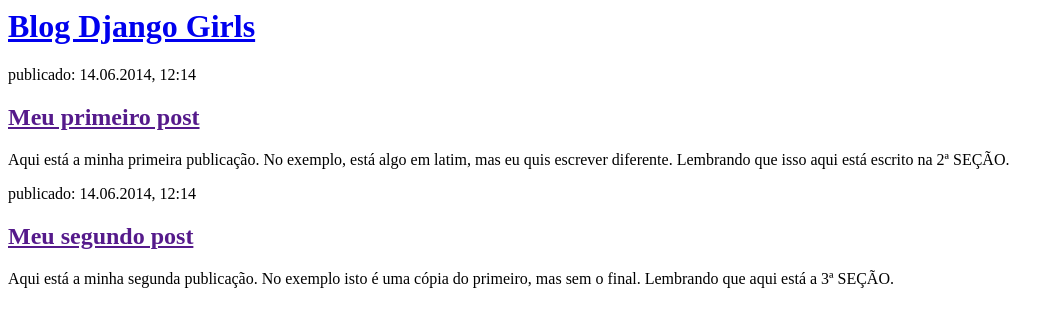
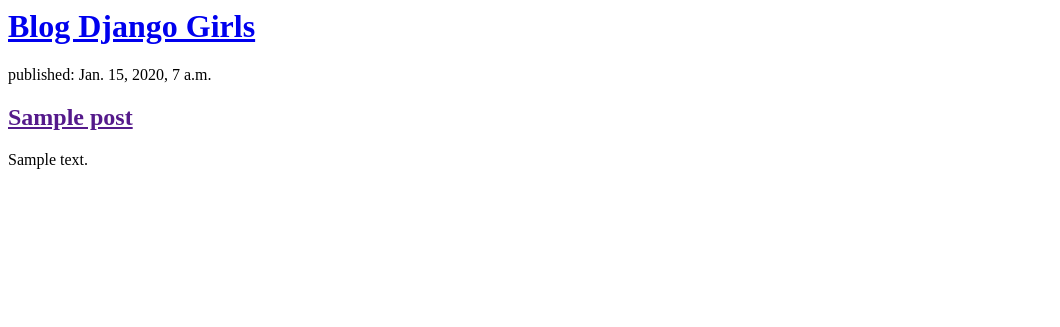
Before and after one commit to ricardoqem/my-first-blog, a Django app: template blog/templates/blog/post_list.html in a window 1280 px wide. Shown: the top 327 px of the page, without its empty margins (0-1060 px from the left). Run offline with Django 3.2, Linux system fonts and the light colour scheme; the template is opened without the code that fills it: values that come from a table or form of the project are taken from there, others are empty; tables that the repository leaves empty hold one stand-in row (values such as "Sample post").

Commit message:
Modified templates to display posts from database.

```diff
--- a/blog/templates/blog/post_list.html
+++ b/blog/templates/blog/post_list.html
@@ -7,18 +7,13 @@
 			<h1><a href="/">Blog Django Girls</a></h1>
 		</div>
 
-		<div>
-			<p>publicado: 14.06.2014, 12:14</p>
-			<h2><a href="">Meu primeiro post</a></h2>
-			<p>Aqui está a minha primeira publicação. No exemplo, está algo em latim, mas eu quis escrever diferente.
-			Lembrando que isso aqui está escrito na 2ª SEÇÃO.</p>
-		</div>
+		{% for post in posts %}
+			<div>
+				<p>published: {{ post.published_date }}</p>
+				<h2><a href="">{{ post.title }}</a></h2>
+				<p>{{ post.text|linebreaksbr }}</p>
+			</div>
+		{% endfor%}
 
-		<div>
-			<p>publicado: 14.06.2014, 12:14</p>
-			<h2><a href="">Meu segundo post</a></h2>
-			<p>Aqui está a minha segunda publicação. No exemplo isto é uma cópia do primeiro, mas sem o final. Lembrando
-			que aqui está a 3ª SEÇÃO.
-		</div>
 	</body>
 </html>
--- a/blog/views.py
+++ b/blog/views.py
@@ -1,4 +1,6 @@
 from django.shortcuts import render
+from .models import Post
 
 def post_list(request):
-	return render(request, 'blog/post_list.html', {})
+	posts = Post.objects.filter(title__contains='Título').order_by('create_date')
+	return render(request, 'blog/post_list.html', {'posts':posts})
```
